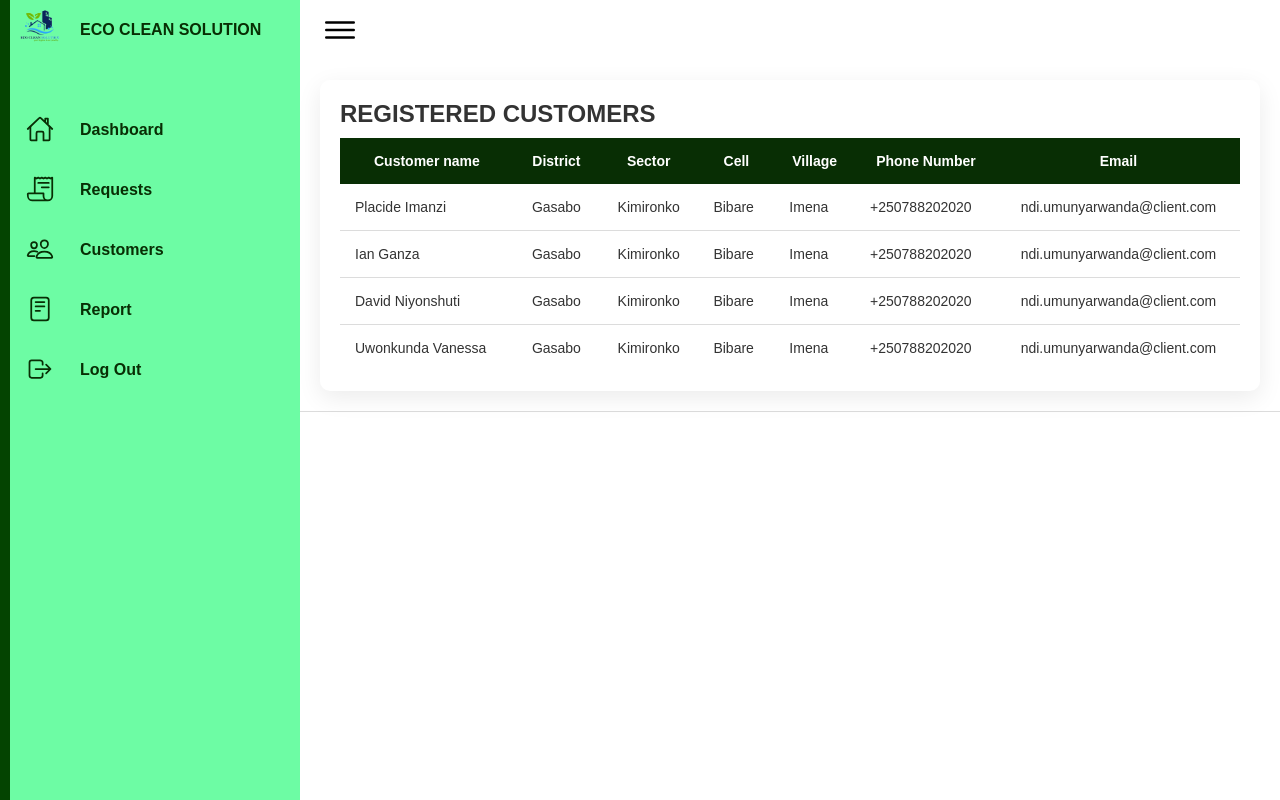
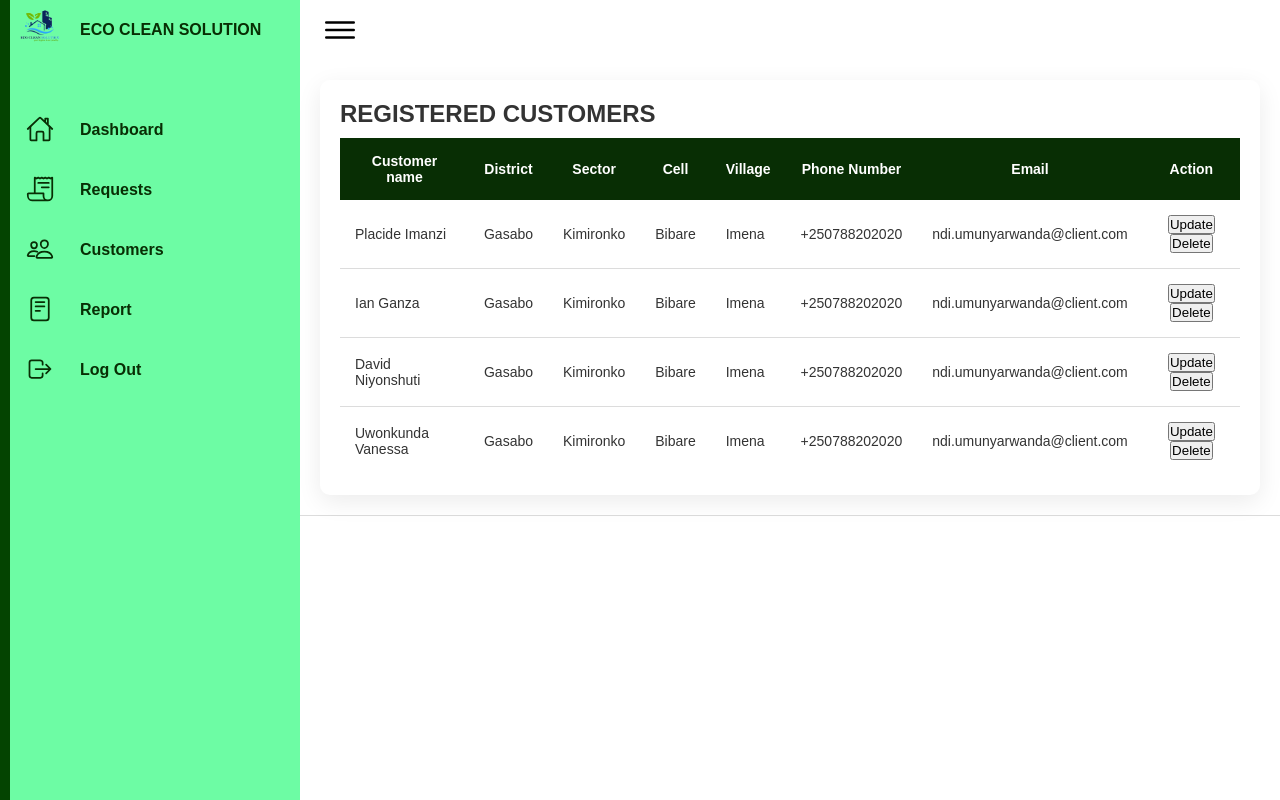
Before and after one commit to Daniel-IRYIVUZE/Eco_clean_Solutions, a Flask app: template EcoApp/templates/customers.html in a window 1280 px wide. Run offline with Flask 3, Linux system fonts and the light colour scheme; the template is opened without the code that fills it, so the values that code supplies are empty.

Commit message:
updating customers.html

```diff
--- a/EcoApp/templates/customers.html
+++ b/EcoApp/templates/customers.html
@@ -42,7 +42,7 @@
                 </li>
 
                 <li>
-                    <a href="customers.html">
+                    <a href="#">
                         <span class="icon">
                             <ion-icon name="people-outline"></ion-icon>
                         </span>
@@ -92,6 +92,7 @@
                                 <th>Village</th>
                                 <th>Phone Number</th>
                                 <th>Email</th>
+                                <th>Action</th>
                             </tr>
                         </thead>
 
@@ -104,6 +105,10 @@
                             <td>Imena</td>
                             <td>+250788202020</td>
                             <td>ndi.umunyarwanda@client.com</td>
+                            <td class="button-container">
+                                <input type="button" value="Update">
+                                <input type="button" value="Delete">
+                            </td>
                             </tr>
                             <tr>
                                 <td >Ian Ganza</td>
@@ -113,14 +118,23 @@
                                <td>Imena</td>
                                <td>+250788202020</td>
                                <td>ndi.umunyarwanda@client.com</td>
-                                <tr>
-                                <td >David Niyonshuti</td>
+                               <td class="button-container">
+                                <input type="button" value="Update">
+                                <input type="button" value="Delete">
+                            </td>
+                               </tr>
+                            <tr>
+                            <td >David Niyonshuti</td>
                             <td>Gasabo</td>
                             <td>Kimironko</td>
                             <td>Bibare</td>
                             <td>Imena</td>
                             <td>+250788202020</td>
                             <td>ndi.umunyarwanda@client.com</td>
+                            <td class="button-container">
+                                <input type="button" value="Update">
+                                <input type="button" value="Delete">
+                            </td>
                             </tr>
                             <tr>
                                 <td >Uwonkunda Vanessa</td>
@@ -130,8 +144,11 @@
                             <td>Imena</td>
                             <td>+250788202020</td>
                             <td>ndi.umunyarwanda@client.com</td>
+                            <td class="button-container">
+                                <input type="button" value="Update">
+                                <input type="button" value="Delete">
+                            </td>
                             </tr>
-
                         </tbody>
                     </table>
                 </div>
```
